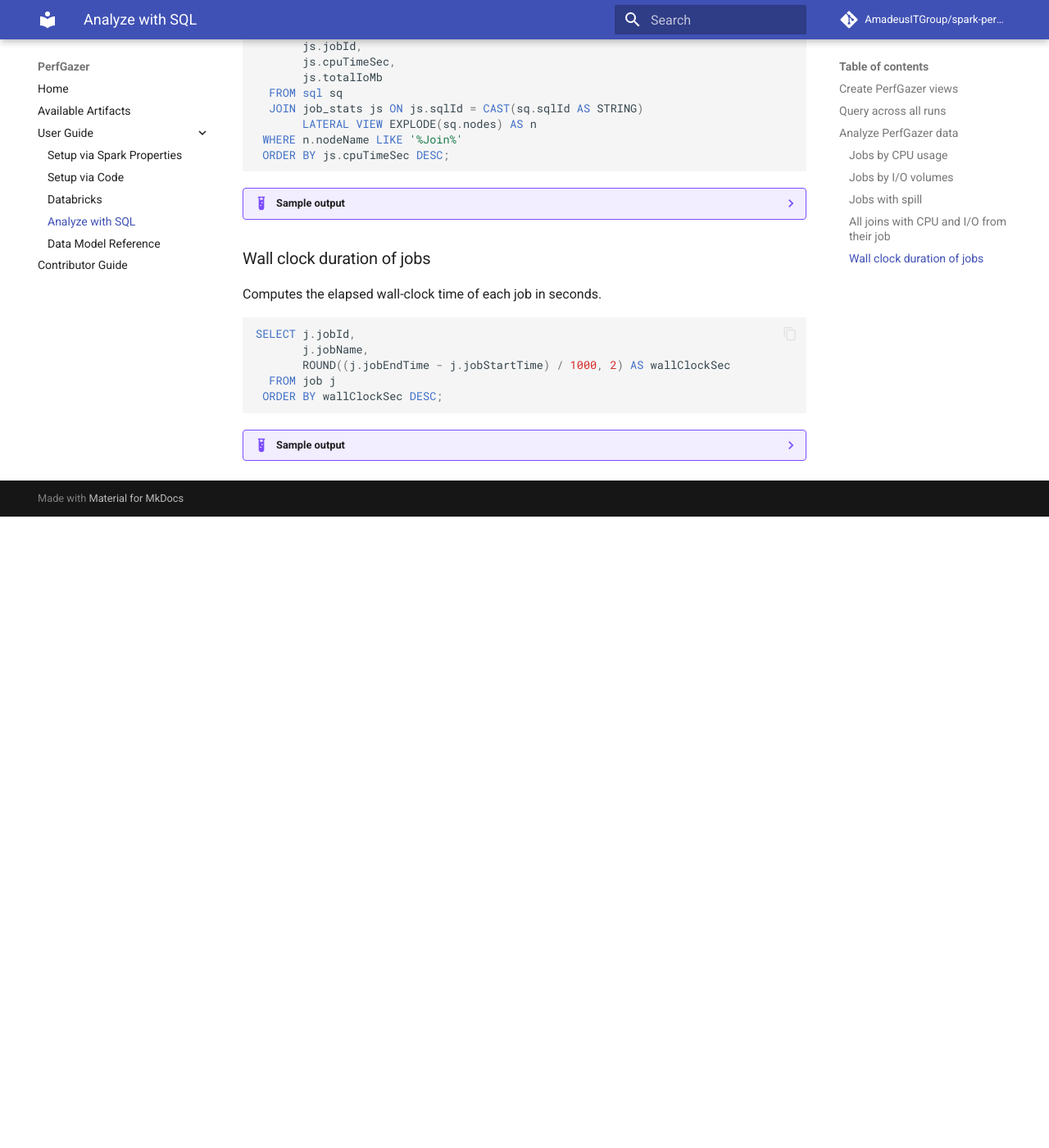
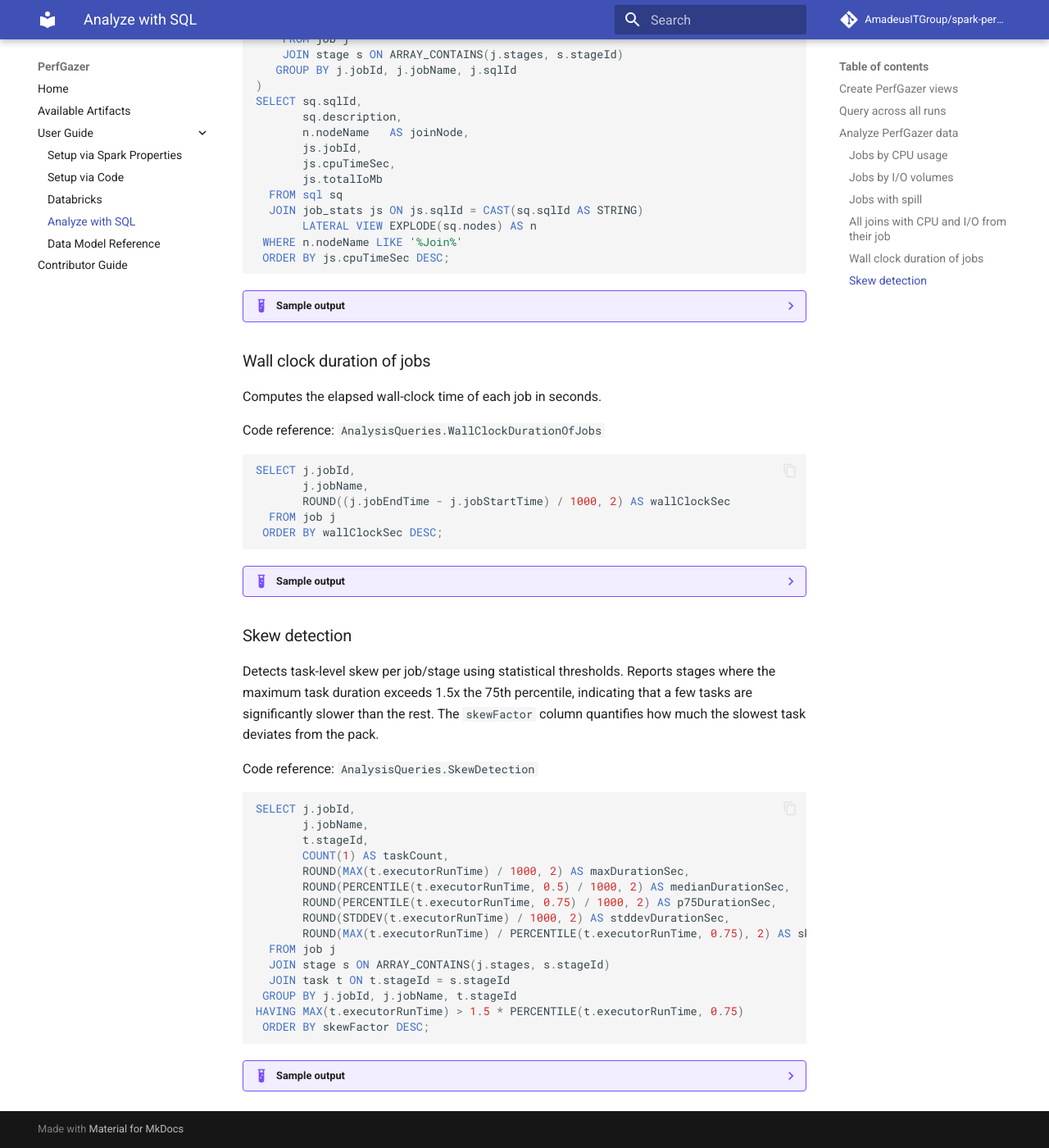
Before and after one commit to AmadeusITGroup/spark-perf-gazer, an MkDocs documentation site: the page built from docs/user_guide/analyze_sql.md, in a window 1280 px wide and 1400 px high, scrolled down 3160 px. Shown: the whole window at 82% size. Built offline with MkDocs 1.6.1 and Material for MkDocs 9.7.7, drawn with Linux system fonts in a browser that asks for light colours; comment, search, counter and statistics services are not loaded; the version menu is left out; before the commit the page ends 3790 px from its top, so only the background shows below that; some of the changed text lies outside the part shown.

Commit message:
Add skew queries

````diff
--- a/docs/user_guide/analyze_sql.md
+++ b/docs/user_guide/analyze_sql.md
@@ -66,6 +66,8 @@
 
 Aggregates executor CPU time across all stages of each job, converted from nanoseconds to seconds.
 
+Code reference: `AnalysisQueries.JobsByCpuUsage`
+
 ```sql
 SELECT j.jobId,
        j.jobName,
@@ -87,6 +89,8 @@
 ### Jobs by I/O volumes
 
 Shows input, output, shuffle read/write and total I/O per job, all in MB.
+
+Code reference: `AnalysisQueries.JobsByIoVolumes`
 
 ```sql
 SELECT j.jobId,
@@ -114,6 +118,8 @@
 ### Jobs with spill
 
 Lists only jobs where memory or disk spill occurred, in MB.
+
+Code reference: `AnalysisQueries.JobsWithSpill`
 
 ```sql
 SELECT j.jobId,
@@ -176,6 +182,8 @@
 
 Computes the elapsed wall-clock time of each job in seconds.
 
+Code reference: `AnalysisQueries.WallClockDurationOfJobs`
+
 ```sql
 SELECT j.jobId,
        j.jobName,
@@ -191,3 +199,34 @@
     |     2 | save at MyApp.scala:42 |       245.67 |
     |     1 | count at MyApp.scala:28 |        98.34 |
     |     0 | read at MyApp.scala:15  |        15.21 |
+
+### Skew detection
+
+Detects task-level skew per job/stage using statistical thresholds. Reports stages where the maximum task duration exceeds 1.5x the 75th percentile, indicating that a few tasks are significantly slower than the rest. The `skewFactor` column quantifies how much the slowest task deviates from the pack.
+
+Code reference: `AnalysisQueries.SkewDetection`
+
+```sql
+SELECT j.jobId,
+       j.jobName,
+       t.stageId,
+       COUNT(1) AS taskCount,
+       ROUND(MAX(t.executorRunTime) / 1000, 2) AS maxDurationSec,
+       ROUND(PERCENTILE(t.executorRunTime, 0.5) / 1000, 2) AS medianDurationSec,
+       ROUND(PERCENTILE(t.executorRunTime, 0.75) / 1000, 2) AS p75DurationSec,
+       ROUND(STDDEV(t.executorRunTime) / 1000, 2) AS stddevDurationSec,
+       ROUND(MAX(t.executorRunTime) / PERCENTILE(t.executorRunTime, 0.75), 2) AS skewFactor
+  FROM job j
+  JOIN stage s ON ARRAY_CONTAINS(j.stages, s.stageId)
+  JOIN task t ON t.stageId = s.stageId
+ GROUP BY j.jobId, j.jobName, t.stageId
+HAVING MAX(t.executorRunTime) > 1.5 * PERCENTILE(t.executorRunTime, 0.75)
+ ORDER BY skewFactor DESC;
+```
+
+??? example "Sample output"
+
+    | jobId | jobName              | stageId | taskCount | maxDurationSec | medianDurationSec | p75DurationSec | stddevDurationSec | skewFactor |
+    |------:|----------------------|--------:|----------:|---------------:|------------------:|---------------:|------------------:|-----------:|
+    |     2 | save at MyApp.scala:42 |       3 |       200 |          45.20 |              2.10 |           3.50 |             8.42 |      12.91 |
+    |     1 | count at MyApp.scala:28 |       1 |       100 |          12.80 |              1.50 |           2.00 |             3.21 |       6.40 |
````
Also changed, not shown: 2 other files.
